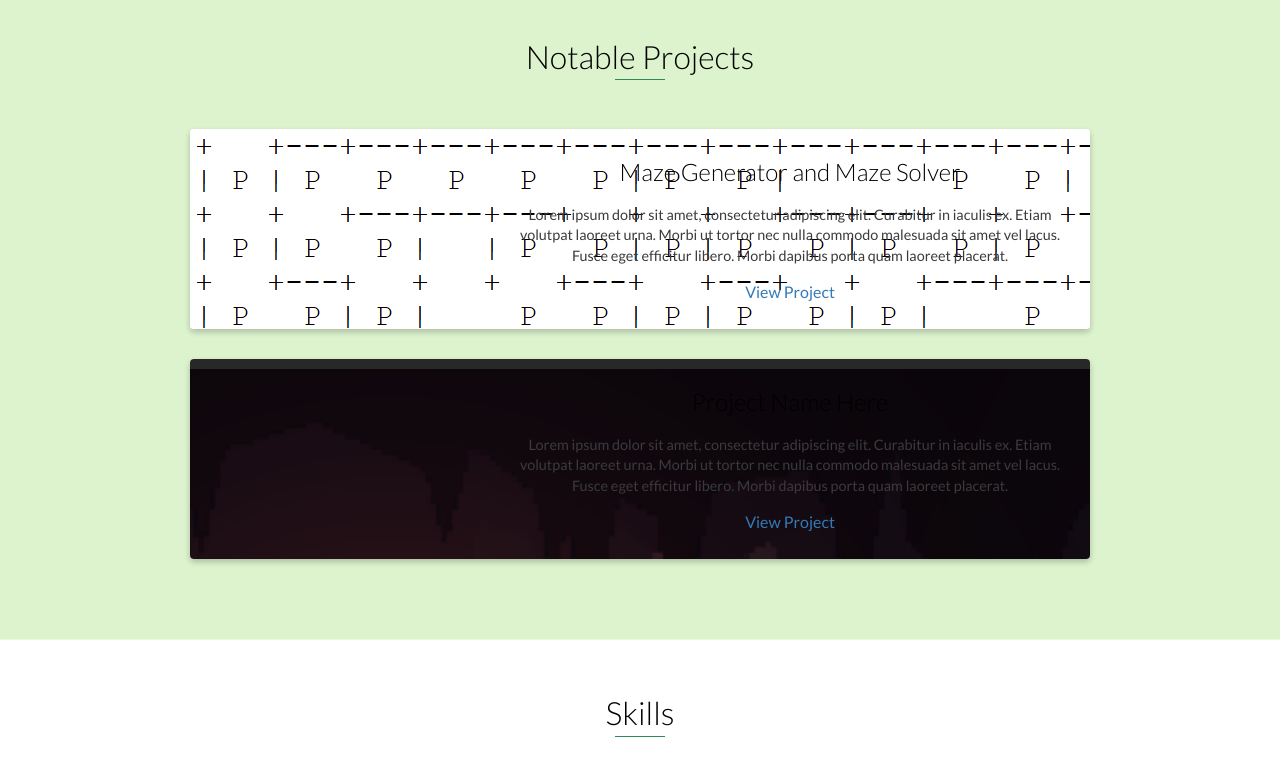
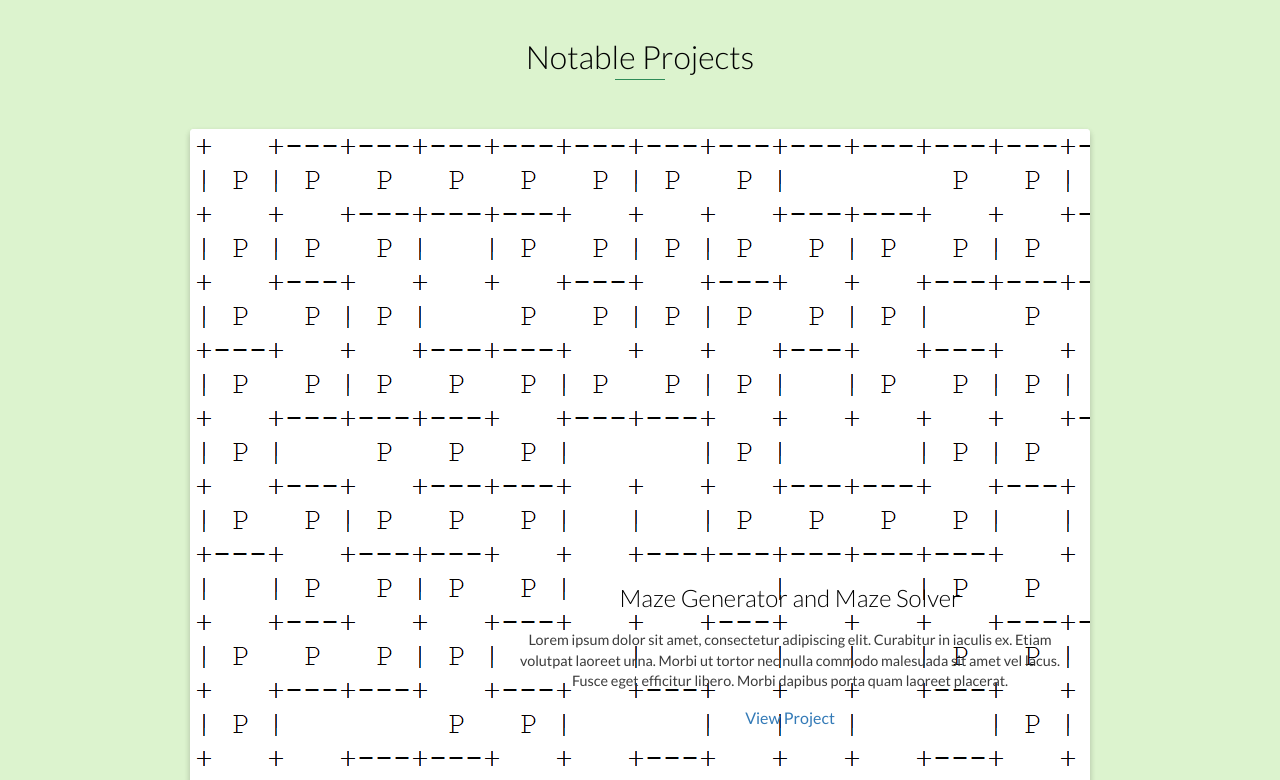
Before and after one commit to nickab56/nickab56.github.io, a website: page index.html in a window 1280 px wide. Shown: the part 3340-4120 px from the top of the page. Drawn offline with nearby package versions, Linux system fonts and the light colour scheme.

Commit message:
images still

```diff
--- a/scss/styles.scss
+++ b/scss/styles.scss
@@ -657,9 +657,8 @@ footer {
 
 .project-image {
     float: left;
-    width: 200px;
-    height: 200px;
-    object-fit: cover;
+    max-width: 100%; /* Set a maximum width relative to the container */
+    height: auto; /* Allow the height to adjust proportionally */
 }
 
 .project-info {
```
Also changed, not shown: css/styles.css.
